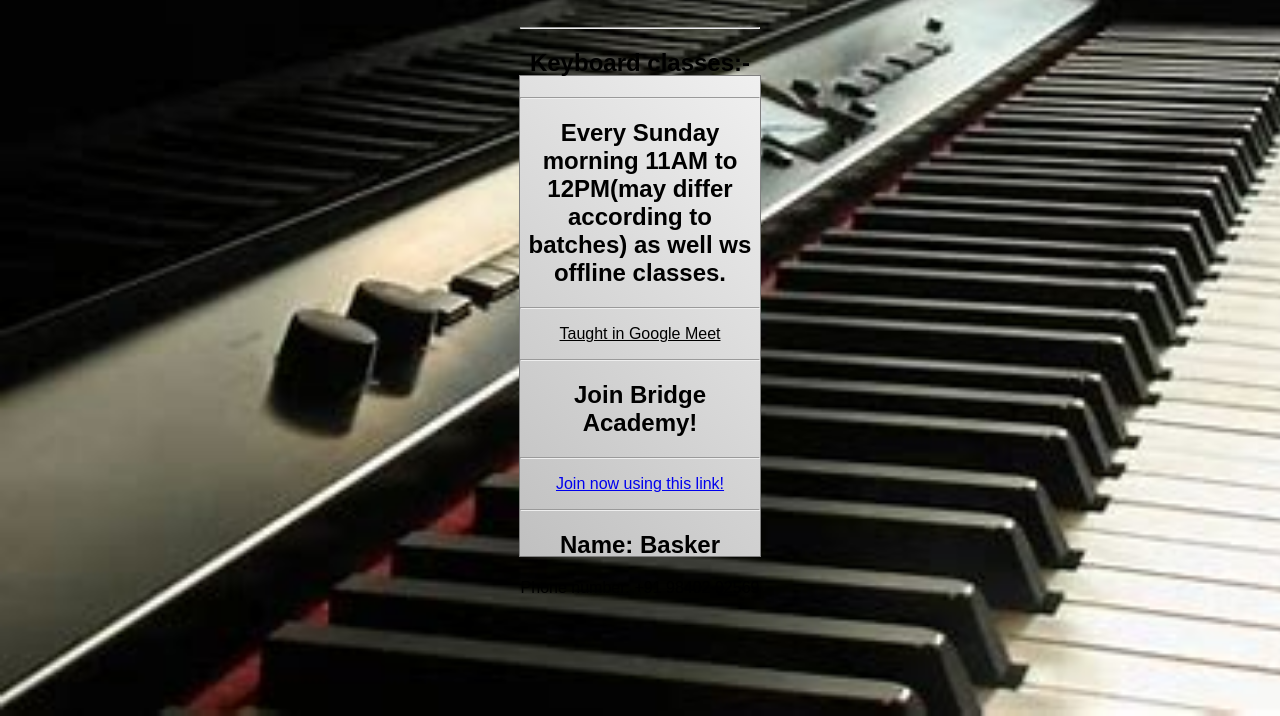
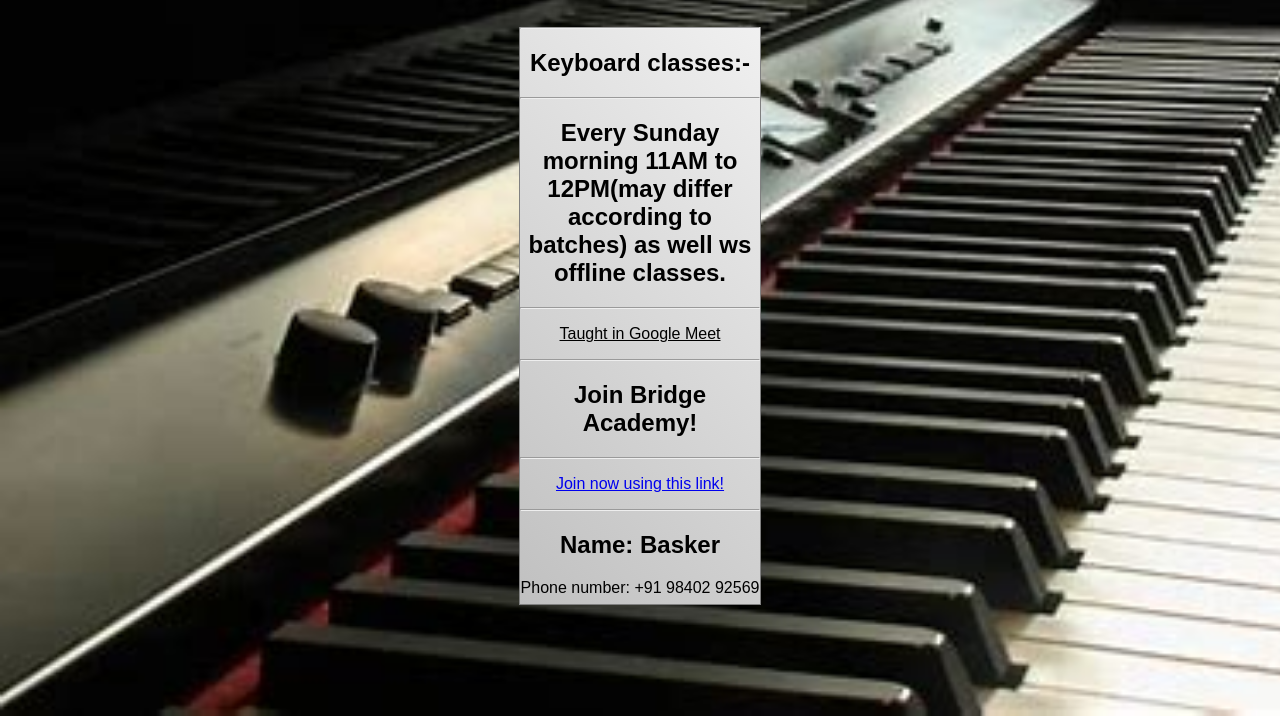
Before and after one commit to pranavinsight/SaraswarasSchoolOfMusic, a plain HTML site: page abus.html in a window 1280 px wide. Shown: the part 84-800 px from the top of the page. Drawn offline with Linux system fonts and the light colour scheme.

Commit message:
Update ABus.css

```diff
--- a/CSS/ABus.css
+++ b/CSS/ABus.css
@@ -63,7 +63,7 @@ padding: 0rem, 5rem;
 
 .centered-box {
   width: 15rem;
-  height: 30rem;
+  height: 36rem;
   background-color: #fff;
   color: #000;
 font-size: 1rem;
```
